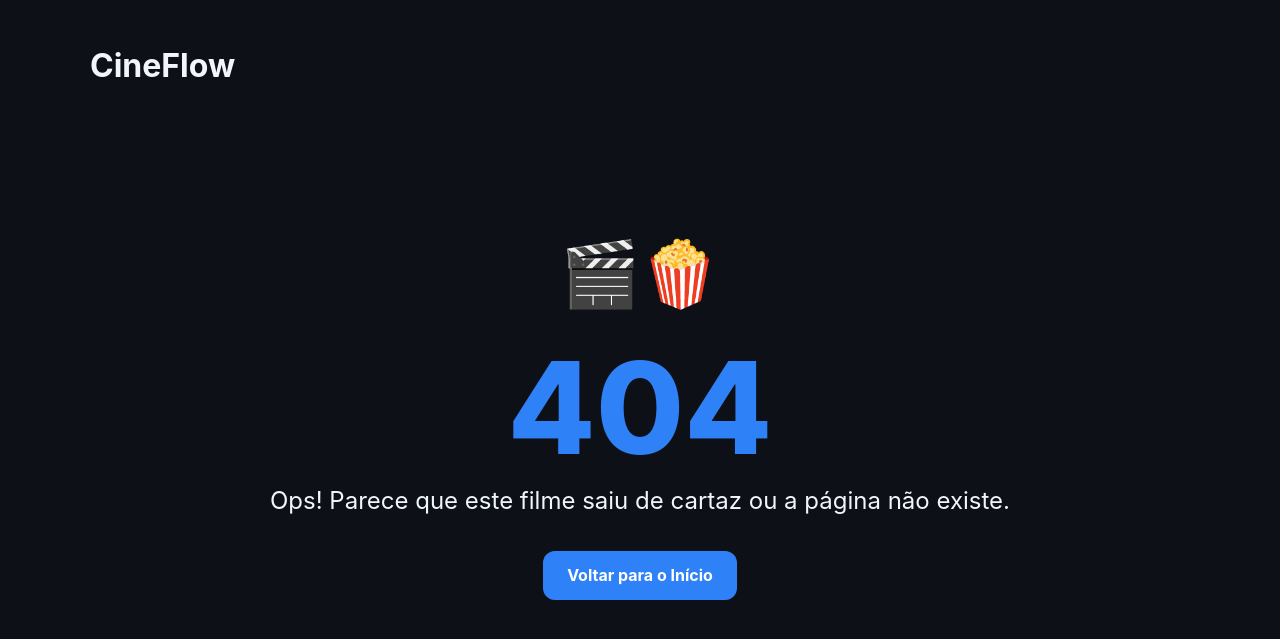
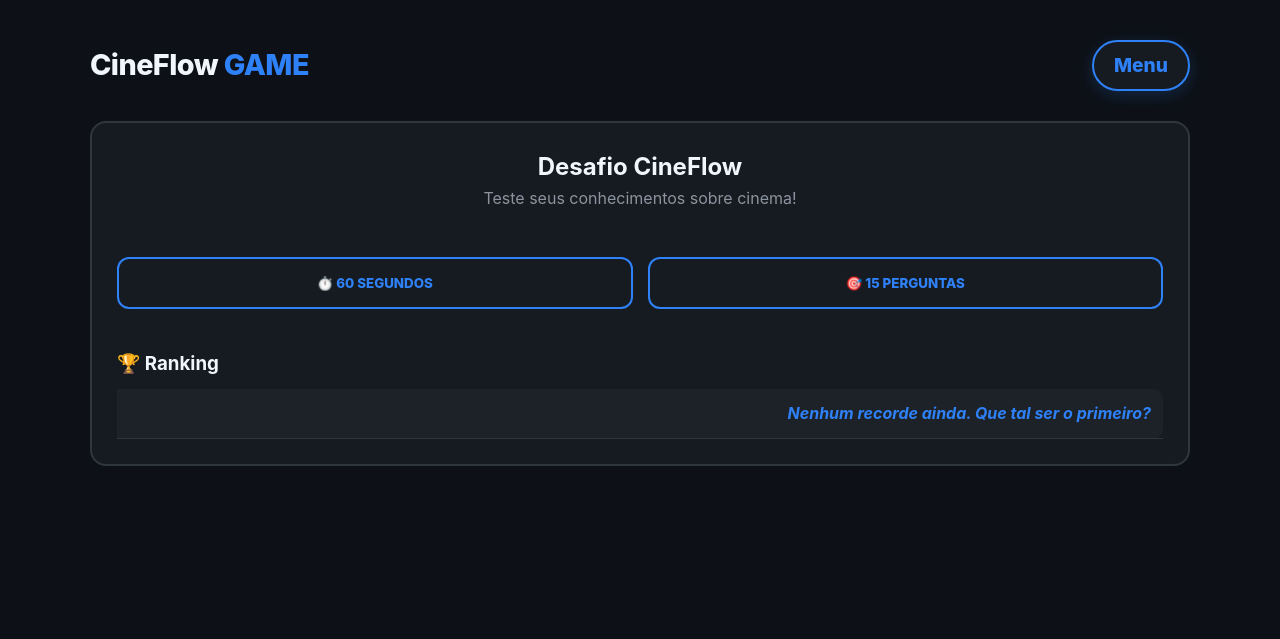
Before and after one commit to oliveiramaya1-collab/CineFlow, a Flask app: page /game in a window 1280 px wide. Shown: the top 639 px of the page. Run offline with Flask 3, Linux system fonts and the light colour scheme.

Commit message:
GAME ❗ Novas atualizações no CineFlow, jogue e se divirta.

```diff
--- a/app.py
+++ b/app.py
@@ -1,5 +1,6 @@
 import os
 import requests
+import random
 from flask import Flask, render_template, request, jsonify
 from dotenv import load_dotenv
 
@@ -149,6 +150,56 @@
     except Exception as e:
         return jsonify({"error": str(e), "filmes": []}), 500
 
+import random
+
+@app.route('/game')
+def game():
+    return render_template('game.html')
+
+@app.route('/api/game/questoes')
+def api_game_questoes():
+    """
+    Busca uma lista grande de filmes (60 itens) de páginas aleatórias
+    para evitar que o usuário veja sempre os mesmos filmes.
+    """
+    todas_questoes = []
+    # Sorteia 3 páginas aleatórias entre as 15 primeiras do TMDB
+    paginas_aleatorias = random.sample(range(1, 15), 8)
+
+    filmes_pool = []
+    for pg in paginas_aleatorias:
+        try:
+            res = requests.get(f"{BASE_URL}/movie/popular",
+                               params={"api_key": API_KEY, "language": LANGUAGE, "page": pg})
+            if res.status_code == 200:
+                filmes_pool.extend(res.json().get('results', []))
+        except:
+            continue
+
+    # Embaralha a lista global para não vir na ordem de popularidade
+    random.shuffle(filmes_pool)
+
+    for filme in filmes_pool:
+        # Filtra filmes sem imagem de fundo ou sem título
+        if not filme.get('backdrop_path') or not filme.get('title'):
+            continue
+
+        # Gera 3 opções erradas pegando títulos aleatórios de outros filmes do pool
+        outros_titulos = [f['title'] for f in filmes_pool if f['id'] != filme['id']]
+        opcoes_erradas = random.sample(outros_titulos, 3)
+
+        opcoes = opcoes_erradas + [filme['title']]
+        random.shuffle(opcoes)
+
+        todas_questoes.append({
+            "id": filme['id'],
+            "imagem": f"https://image.tmdb.org/t/p/original{filme['backdrop_path']}",
+            "resposta": filme['title'],
+            "opcoes": opcoes
+        })
+
+    return jsonify(todas_questoes)
+
 #Rota do ERRO 404
 @app.errorhandler(404)
 def pagina_não_encontrada(error):
--- a/static/style.css
+++ b/static/style.css
@@ -476,6 +476,170 @@
     }
 }
 
+/* --- Estilos do Game --- */
+
+/* Badge de Estatísticas (Timer e Contador) */
+.timer-badge {
+    background: var(--card-bg);
+    border: 2px solid var(--accent);
+    padding: 8px 20px;
+    border-radius: 50px;
+    font-size: 1.2rem;
+    box-shadow: 0 4px 15px rgba(47, 129, 247, 0.2);
+}
+
+/* Container da Imagem do Desafio */
+.game-img-container {
+    position: relative;
+    width: 100%;
+    max-height: 450px;
+    overflow: hidden;
+    border-radius: var(--radius);
+    margin-bottom: 30px;
+    border: 4px solid var(--border-color);
+    box-shadow: 0 10px 30px rgba(0,0,0,0.5);
+}
+
+.game-img {
+    width: 100%;
+    height: 100%;
+    object-fit: cover;
+    display: block;
+    transition: transform 0.5s ease;
+}
+
+/* Grid de Opções de Resposta */
+.game-options-grid {
+    display: grid;
+    grid-template-columns: repeat(2, 1fr);
+    gap: 15px;
+    margin-top: 20px;
+}
+
+/* Botões de Resposta Customizados */
+.btn-quiz-option {
+    background: var(--card-bg);
+    color: var(--primary);
+    border: 2px solid var(--border-color);
+    padding: 20px;
+    border-radius: var(--radius);
+    font-size: 1rem;
+    font-weight: 600;
+    cursor: pointer;
+    transition: var(--transition);
+    text-align: center;
+    position: relative;
+    overflow: hidden;
+}
+
+.btn-quiz-option:hover {
+    border-color: var(--accent);
+    background: rgba(47, 129, 247, 0.1);
+    transform: translateY(-3px);
+}
+
+.btn-quiz-option:active {
+    transform: scale(0.98);
+}
+
+/* Ranking Table Styling */
+.ranking-table {
+    width: 100%;
+    border-collapse: separate;
+    border-spacing: 0 8px;
+}
+
+.ranking-table tr {
+    background: rgba(255, 255, 255, 0.03);
+}
+
+.ranking-table td {
+    padding: 15px;
+}
+
+.ranking-table tr td:first-child {
+    border-radius: 10px 0 0 10px;
+    font-weight: bold;
+}
+
+.ranking-table tr td:last-child {
+    border-radius: 0 10px 10px 0;
+    text-align: right;
+    color: var(--accent);
+}
+
+/* Animação de Feedback (Flash de Acerto) */
+@keyframes correctFlash {
+    0% { background-color: var(--bg-body); }
+    50% { background-color: #1a4a1a; }
+    100% { background-color: var(--bg-body); }
+}
+
+.correct-feedback {
+    animation: correctFlash 0.4s ease-out;
+}
+
+/* --- Banner de Chamada para o Jogo --- */
+.game-banner-home {
+    display: flex;
+    justify-content: space-between;
+    align-items: center;
+    background: linear-gradient(90deg, var(--card-bg), #1a2a44);
+    padding: 25px 35px;
+    border-radius: var(--radius);
+    margin-bottom: 35px;
+    border: 1px solid var(--border-color);
+    box-shadow: 0 10px 20px rgba(0, 0, 0, 0.2);
+    transition: var(--transition);
+    overflow: hidden;
+    position: relative;
+}
+
+/* Ajuste das cores no Modo Claro */
+body.light-theme .game-banner-home {
+    background: linear-gradient(90deg, var(--card-bg), #e6f0ff);
+    box-shadow: 0 5px 15px rgba(0, 0, 0, 0.05);
+}
+
+.game-banner-home:hover {
+    transform: translateY(-4px);
+    border-color: var(--accent);
+    box-shadow: 0 15px 30px rgba(47, 129, 247, 0.15);
+}
+
+.game-banner-content h2 {
+    margin: 0;
+    font-size: 1.5rem;
+    color: var(--primary);
+}
+
+.game-banner-content p {
+    color: var(--text-muted);
+    font-size: 0.95rem;
+    margin-top: 5px;
+}
+
+/* Responsividade para celulares */
+@media (max-width: 650px) {
+    .game-banner-home {
+        flex-direction: column;
+        text-align: center;
+        gap: 20px;
+        padding: 20px;
+    }
+}
+
+/* Responsividade para Celulares */
+@media (max-width: 600px) {
+    .game-options-grid {
+        grid-template-columns: 1fr;
+    }
+
+    .game-img-container {
+        max-height: 250px;
+    }
+}
+
 /* --- Responsividade --- */
 @media (max-width: 850px) {
     .detalhes-wrapper { grid-template-columns: 1fr; }
--- /dev/null
+++ b/templates/game.html
@@ -0,0 +1,331 @@
+<!DOCTYPE html>
+<html lang="pt-br">
+<head>
+    <meta charset="UTF-8">
+    <meta name="viewport" content="width=device-width, initial-scale=1.0">
+    <title>CineFlow - Movie Challenge</title>
+    <link rel="stylesheet" href="../static/style.css">
+    <style>
+        /* --- Estilos do Jogo --- */
+        .timer-badge {
+            background: var(--card-bg);
+            border: 2px solid var(--accent);
+            padding: 8px 20px;
+            border-radius: 50px;
+            font-size: 1.2rem;
+            font-weight: 800;
+            color: var(--accent);
+            box-shadow: 0 4px 15px rgba(47, 129, 247, 0.2);
+        }
+
+        .game-img-container {
+            position: relative;
+            width: 100%;
+            height: 400px;
+            overflow: hidden;
+            border-radius: var(--radius);
+            margin-bottom: 30px;
+            border: 4px solid var(--border-color);
+            background: #000;
+        }
+
+        .game-img {
+            width: 100%;
+            height: 100%;
+            object-fit: cover;
+            display: block;
+        }
+
+        .game-options-grid {
+            display: grid;
+            grid-template-columns: repeat(2, 1fr);
+            gap: 15px;
+        }
+
+        .btn-quiz-option {
+            background: var(--card-bg);
+            color: var(--primary);
+            border: 2px solid var(--border-color);
+            padding: 20px;
+            border-radius: var(--radius);
+            font-size: 1rem;
+            font-weight: 600;
+            cursor: pointer;
+            transition: var(--transition);
+        }
+
+        .wrong-answer {
+            animation: shake 0.4s ease-in-out;
+            border-color: #ff4b4b !important;
+            background: rgba(255, 75, 75, 0.1) !important;
+            color: #ff4b4b;
+        }
+
+        .correct-answer {
+            border-color: #2ea043 !important;
+            background: rgba(46, 160, 67, 0.1) !important;
+            color: #2ea043;
+        }
+
+        @keyframes shake {
+            0%, 100% { transform: translateX(0); }
+            25% { transform: translateX(-10px); }
+            75% { transform: translateX(10px); }
+        }
+
+        /* --- Modais Estilizados --- */
+        .modal-overlay {
+            position: fixed;
+            top: 0; left: 0;
+            width: 100%; height: 100%;
+            background: rgba(0, 0, 0, 0.85);
+            display: none; /* Alterado via JS */
+            justify-content: center;
+            align-items: center;
+            z-index: 2000;
+            backdrop-filter: blur(5px);
+        }
+
+        .modal-content {
+            width: 90%;
+            max-width: 400px;
+            text-align: center;
+            padding: 30px;
+            animation: modalPop 0.3s cubic-bezier(0.175, 0.885, 0.32, 1.275);
+        }
+
+        @keyframes modalPop {
+            from { opacity: 0; transform: scale(0.8); }
+            to { opacity: 1; transform: scale(1); }
+        }
+
+        /* --- Ranking --- */
+        .ranking-table {
+            width: 100%;
+            margin-top: 10px;
+            border-collapse: collapse;
+        }
+
+        .ranking-table td {
+            padding: 12px;
+            border-bottom: 1px solid var(--border-color);
+        }
+
+        /* Mensagem de Ranking Vazio Centralizada */
+        .ranking-empty-msg {
+            text-align: center;
+            padding: 40px 0;
+            color: var(--text-muted);
+            font-style: italic;
+        }
+
+        .btn-reset-ranking {
+            background: none;
+            border: none;
+            color: var(--text-muted);
+            cursor: pointer;
+            font-size: 0.75rem;
+            text-decoration: underline;
+            transition: var(--transition);
+            opacity: 0.7;
+        }
+
+        .btn-reset-ranking:hover {
+            color: #ff4b4b;
+            opacity: 1;
+        }
+
+        @media (max-width: 600px) {
+            .game-options-grid { grid-template-columns: 1fr; }
+            .game-img-container { height: 250px; }
+        }
+    </style>
+</head>
+<body>
+    <header class="container">
+        <div class="header-top">
+            <a href="/" style="text-decoration: none; color: inherit;"><h1>CineFlow <span style="color:var(--accent)">GAME</span></h1></a>
+            <div id="stats" class="timer-badge">Menu</div>
+        </div>
+    </header>
+
+    <main class="container">
+        <section id="game-menu" class="sinopse-container" style="text-align: center;">
+            <h2>Desafio CineFlow</h2>
+            <p style="color: var(--text-muted); margin-bottom: 25px;">Teste seus conhecimentos sobre cinema!</p>
+
+            <div style="display: flex; gap: 15px; justify-content: center;">
+                <button onclick="startGame('time')" class="btn-favorito">⏱️ 60 Segundos</button>
+                <button onclick="startGame('fixed')" class="btn-favorito">🎯 15 Perguntas</button>
+            </div>
+
+            <div style="margin-top: 40px; text-align: left;">
+                <div style="display: flex; justify-content: space-between; align-items: flex-end;">
+                    <h3 style="margin: 0;">🏆 Ranking</h3>
+                    <button id="btn-reset-link" onclick="abrirModalReset()" class="btn-reset-ranking" style="display: none;">Limpar Ranking</button>
+                </div>
+                <div id="ranking-container">
+                    <table class="ranking-table" id="ranking-body"></table>
+                </div>
+            </div>
+        </section>
+
+        <section id="game-play" style="display: none;">
+            <div class="game-img-container">
+                <img id="movie-guess-img" class="game-img" src="" alt="Qual é o filme?">
+            </div>
+            <div id="game-options" class="game-options-grid"></div>
+        </section>
+    </main>
+
+    <div id="modal-fim-jogo" class="modal-overlay">
+        <div class="modal-content sinopse-container">
+            <h2>Fim de Jogo! 🎬</h2>
+            <p id="modal-score-texto" style="margin-top: 10px;">Sua pontuação final foi: <strong>0</strong></p>
+            <div style="margin: 25px 0; text-align: left;">
+                <label for="player-name" style="display: block; margin-bottom: 8px; color: var(--text-muted); font-size: 0.9rem;">Seu nome para o Ranking:</label>
+                <input type="text" id="player-name" maxlength="15" placeholder="Digite seu nome..."
+                       style="width: 100%; padding: 12px; border-radius: var(--radius); border: 1px solid var(--border-color); background: var(--bg-body); color: var(--primary); outline: none;">
+            </div>
+            <button onclick="salvarERecarregar()" class="btn-favorito" style="margin: 0; width: 100%;">Salvar Pontuação</button>
+        </div>
+    </div>
+
+    <div id="modal-reset-ranking" class="modal-overlay">
+        <div class="modal-content sinopse-container">
+            <h2 style="color: #ff4b4b;">Zerar Ranking? ⚠️</h2>
+            <p style="margin: 15px 0; color: var(--text-muted);">Essa ação não pode ser desfeita. Todos os recordes serão apagados.</p>
+            <div style="display: flex; gap: 10px; margin-top: 20px;">
+                <button onclick="fecharModalReset()" class="btn-nav" style="flex: 1; margin: 0; background-color: rgb(85, 85, 215);">Cancelar</button>
+                <button onclick="confirmarResetRanking()" class="btn-favorito" style="flex: 1; margin: 0; background: #ffffff;">Sim, Apagar</button>
+            </div>
+        </div>
+    </div>
+
+    <script>
+        let mode = '';
+        let questions = [];
+        let currentIndex = 0;
+        let score = 0;
+        let timeLeft = 60;
+        let timerInterval;
+        let filmesUsados = new Set();
+
+        async function carregarNovasQuestoes() {
+            const res = await fetch('/api/game/questoes');
+            const novosDados = await res.json();
+            return novosDados.filter(q => !filmesUsados.has(q.id));
+        }
+
+        async function startGame(chosenMode) {
+            mode = chosenMode;
+            filmesUsados.clear();
+            score = 0; currentIndex = 0; timeLeft = 60;
+            document.getElementById('stats').innerText = "Carregando...";
+            questions = await carregarNovasQuestoes();
+            document.getElementById('game-menu').style.display = 'none';
+            document.getElementById('game-play').style.display = 'block';
+            if(mode === 'time') startTimer();
+            renderQuestion();
+        }
+
+        function startTimer() {
+            document.getElementById('stats').innerText = `⏳ ${timeLeft}s`;
+            timerInterval = setInterval(() => {
+                timeLeft--;
+                document.getElementById('stats').innerText = `⏳ ${timeLeft}s`;
+                if(timeLeft <= 0) endGame();
+            }, 1000);
+        }
+
+        async function renderQuestion() {
+            if (currentIndex >= questions.length) {
+                const extras = await carregarNovasQuestoes();
+                questions = questions.concat(extras);
+            }
+            if (mode === 'fixed' && filmesUsados.size >= 15) {
+                endGame(); return;
+            }
+            const q = questions[currentIndex];
+            filmesUsados.add(q.id);
+            document.getElementById('movie-guess-img').src = q.imagem;
+            const optionsDiv = document.getElementById('game-options');
+            optionsDiv.innerHTML = '';
+            if(mode === 'fixed') document.getElementById('stats').innerText = `🎯 ${filmesUsados.size}/15`;
+            q.opcoes.forEach(opt => {
+                const btn = document.createElement('button');
+                btn.className = 'btn-quiz-option';
+                btn.innerText = opt;
+                btn.onclick = () => checkAnswer(btn, opt, q.resposta);
+                optionsDiv.appendChild(btn);
+            });
+        }
+
+        function checkAnswer(selectedBtn, chosen, correct) {
+            const buttons = document.querySelectorAll('.btn-quiz-option');
+            buttons.forEach(btn => btn.style.pointerEvents = 'none');
+            if(chosen === correct) {
+                score += 10;
+                selectedBtn.classList.add('correct-answer');
+            } else {
+                selectedBtn.classList.add('wrong-answer');
+                buttons.forEach(btn => { if(btn.innerText === correct) btn.classList.add('correct-answer'); });
+            }
+            setTimeout(() => { currentIndex++; renderQuestion(); }, 1100);
+        }
+
+        function endGame() {
+            clearInterval(timerInterval);
+            document.getElementById('modal-score-texto').innerHTML = `Pontuação final: <strong style="color: var(--accent); font-size: 1.5rem;">${score}</strong>`;
+            document.getElementById('modal-fim-jogo').style.display = 'flex';
+            setTimeout(() => document.getElementById('player-name').focus(), 100);
+        }
+
+        function salvarERecarregar() {
+            const name = document.getElementById('player-name').value.trim() || "Anônimo";
+            const ranking = JSON.parse(localStorage.getItem('cineflow_ranking') || '[]');
+            ranking.push({ name, points: score, mode: mode });
+            ranking.sort((a, b) => b.points - a.points);
+            localStorage.setItem('cineflow_ranking', JSON.stringify(ranking.slice(0, 5)));
+            location.reload();
+        }
+
+        /* --- Lógica dos Modais de Reset --- */
+        function abrirModalReset() { document.getElementById('modal-reset-ranking').style.display = 'flex'; }
+        function fecharModalReset() { document.getElementById('modal-reset-ranking').style.display = 'none'; }
+
+        function confirmarResetRanking() {
+            localStorage.removeItem('cineflow_ranking');
+            fecharModalReset();
+            loadRanking();
+        }
+
+        function loadRanking() {
+            const ranking = JSON.parse(localStorage.getItem('cineflow_ranking') || '[]');
+            const table = document.getElementById('ranking-body');
+            const btnReset = document.getElementById('btn-reset-link');
+
+            if (ranking.length > 0) {
+                btnReset.style.display = 'block';
+                table.innerHTML = ranking.map(r => `
+                    <tr>
+                        <td><strong>${r.name}</strong></td>
+                        <td>${r.mode === 'time' ? '⏱️' : '🎯'}</td>
+                        <td style="text-align: right;">${r.points} pts</td>
+                    </tr>
+                `).join('');
+            } else {
+                btnReset.style.display = 'none';
+                table.innerHTML = `<tr><td class="ranking-empty-msg">Nenhum recorde ainda. Que tal ser o primeiro?</td></tr>`;
+            }
+        }
+
+        document.getElementById('player-name').addEventListener('keypress', (e) => {
+            if (e.key === 'Enter') salvarERecarregar();
+        });
+
+        if (localStorage.getItem('theme') === 'light') document.body.classList.add('light-theme');
+        window.onload = loadRanking;
+    </script>
+</body>
+</html>
```
Also changed, not shown: templates/index.html (+8 -0 lines).
